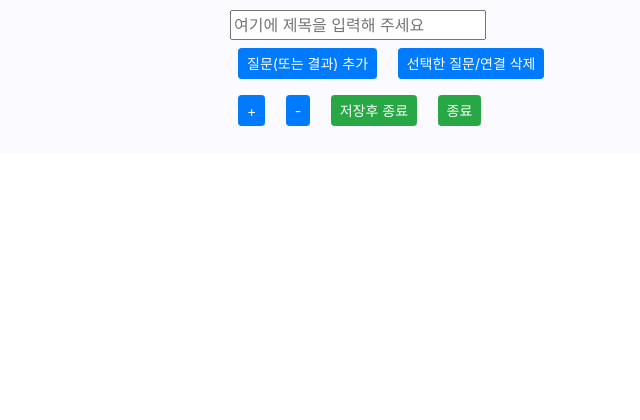
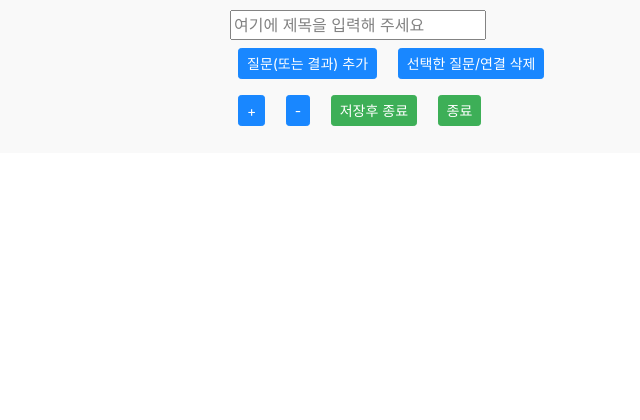
Before and after one commit to bluewhale8202/flowchart, a Django app: page /chart/create_chart/ in a window 1280 px wide. Shown: the top 420 px of the page, without its empty margins (640-1280 px from the left). Run offline with Django 3.2, Linux system fonts and the light colour scheme; some libraries are stand-ins or nearby versions.

Commit message:
no comment

```diff
--- a/templates/chart/draw.html
+++ b/templates/chart/draw.html
@@ -10,10 +10,11 @@
 
 <style>
 .control{
-    background-color: #fafaff;
+    background-color: #f9f9f9;
     padding: 10px;
     position: fixed;
     z-index: 1;
+    opacity: 0.9;
 }
 .flowchart-operator-title{
     height: 20px;
```
